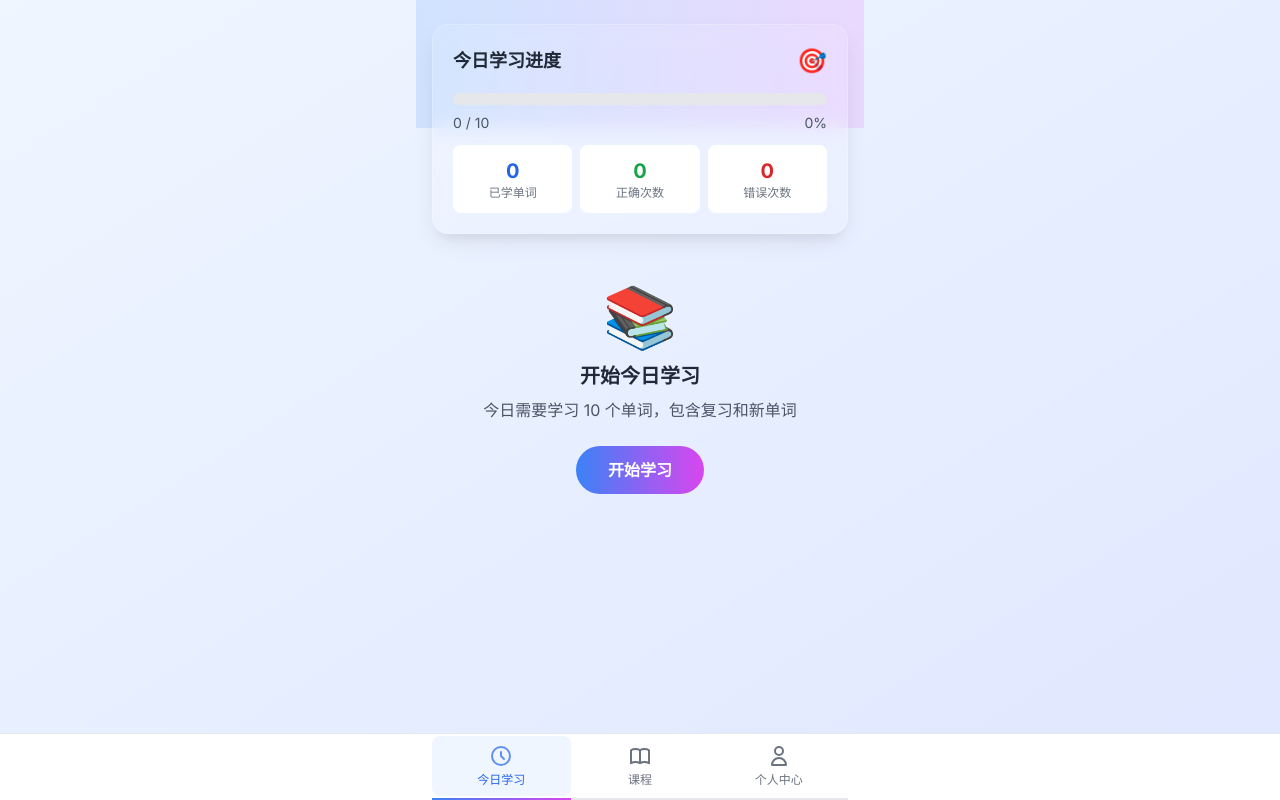
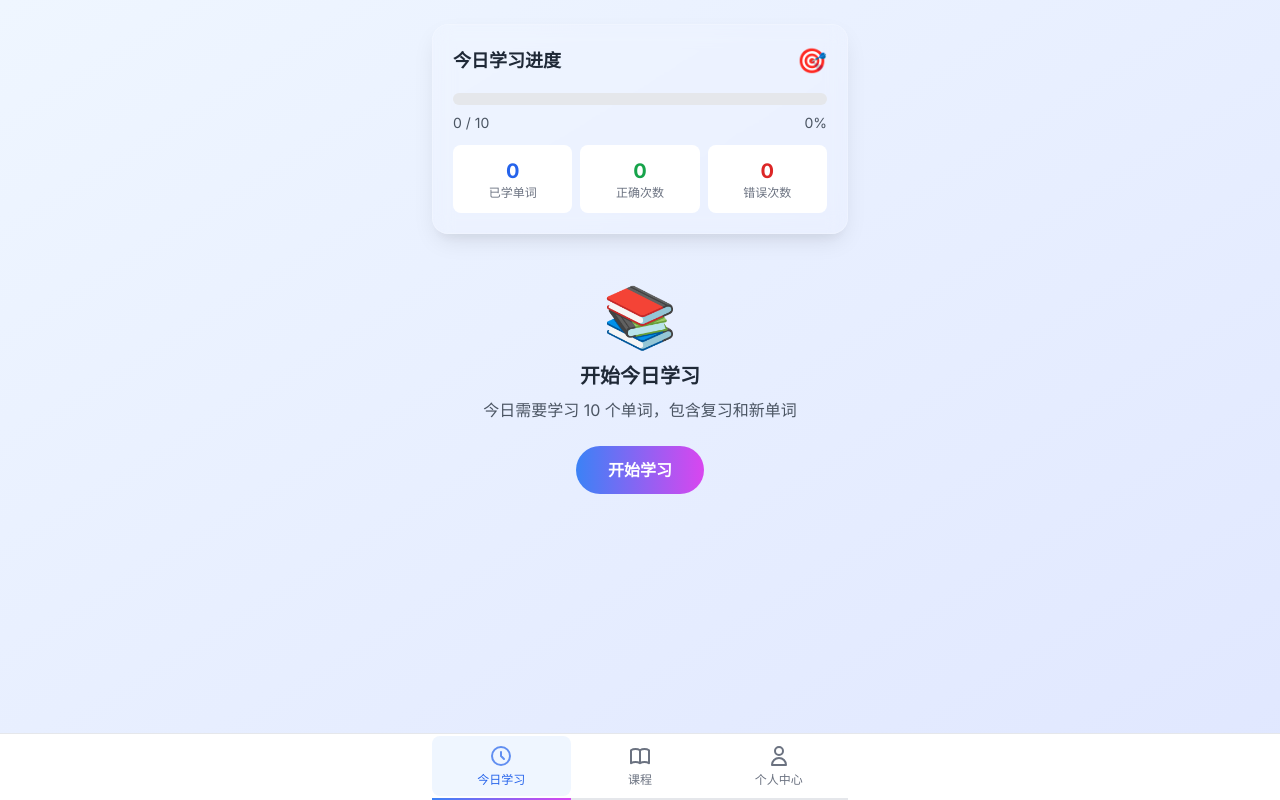
Before and after one commit to legendmohe/learn_word, a Vue app: page / in a window 1280 px wide. Built offline with nearby package versions, Linux system fonts and the light colour scheme.

Commit message:
去掉顶部渐变装饰

```diff
--- a/src/App.vue
+++ b/src/App.vue
@@ -2,9 +2,6 @@
   <div id="app" :class="{ 'dark': isDark }" class="min-h-screen bg-gradient-to-br from-blue-50 to-indigo-100 dark:from-gray-900 dark:to-gray-800 transition-colors duration-300">
     <!-- 主容器 -->
     <div class="max-w-md mx-auto min-h-screen flex flex-col relative">
-
-      <!-- 顶部渐变装饰 -->
-      <div class="absolute top-0 left-0 right-0 h-32 bg-gradient-to-r from-primary-400 to-accent-400 opacity-20 dark:opacity-10"></div>
 
       <!-- 主内容区域 -->
       <main class="flex-1 relative z-10 pb-20">
```
